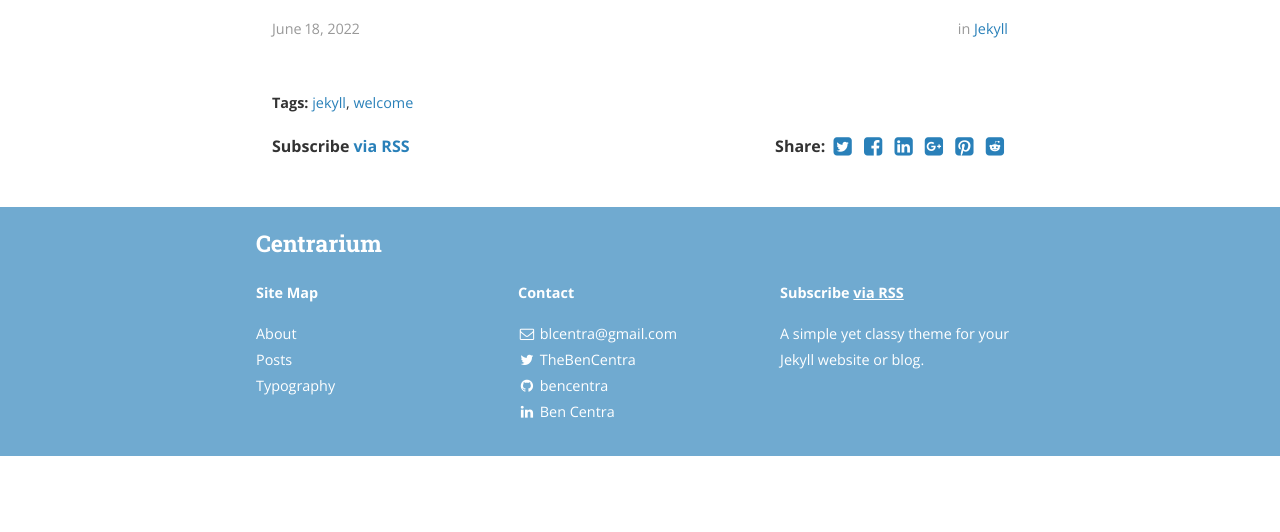
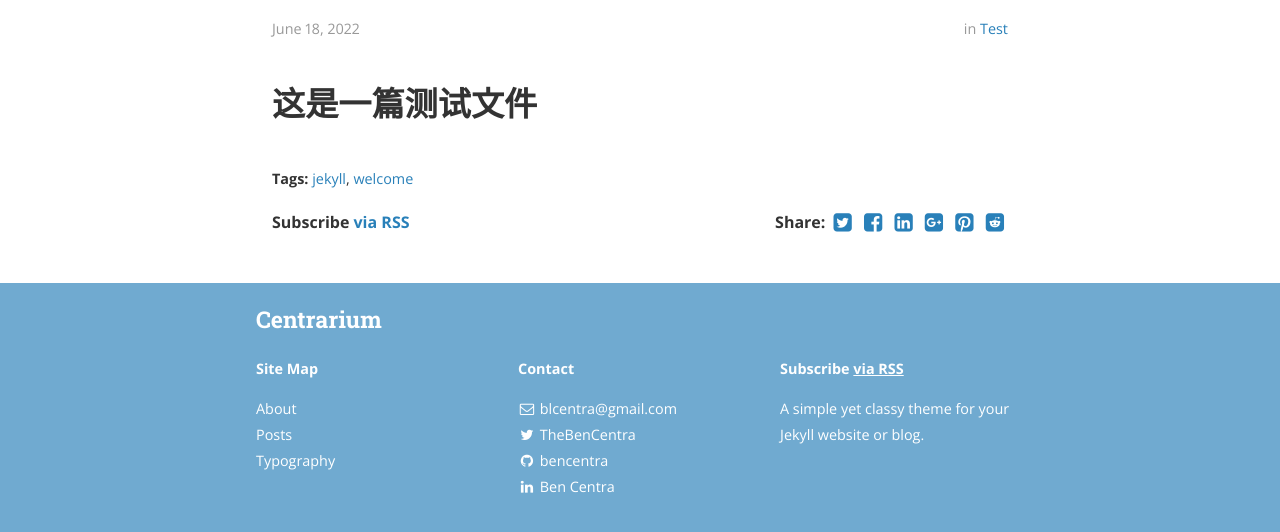
Before and after one commit to liuchaohu/liuchaohu.github.io, a Jekyll site: the page built from _posts/2022-06-18-first-test.md, in a window 1280 px wide and 1037 px high. Shown: the part 505-1037 px from the top of the window. Built offline with Jekyll 4.4.1, drawn with Linux system fonts in a browser that asks for light colours; nearby versions of some CDN libraries.

Commit message:
Update 2022-06-18-first-test.md

```diff
--- a/_posts/2022-06-18-first-test.md
+++ b/_posts/2022-06-18-first-test.md
@@ -3,7 +3,9 @@ layout: post
 title:  "test"
 date:   2022-06-18 08:43:59
 author: Ben Centra
-categories: Jekyll
+categories: Test
 tags:	jekyll welcome
 cover:  "/assets/instacode.png"
 ---
+
+# 这是一篇测试文件
```
